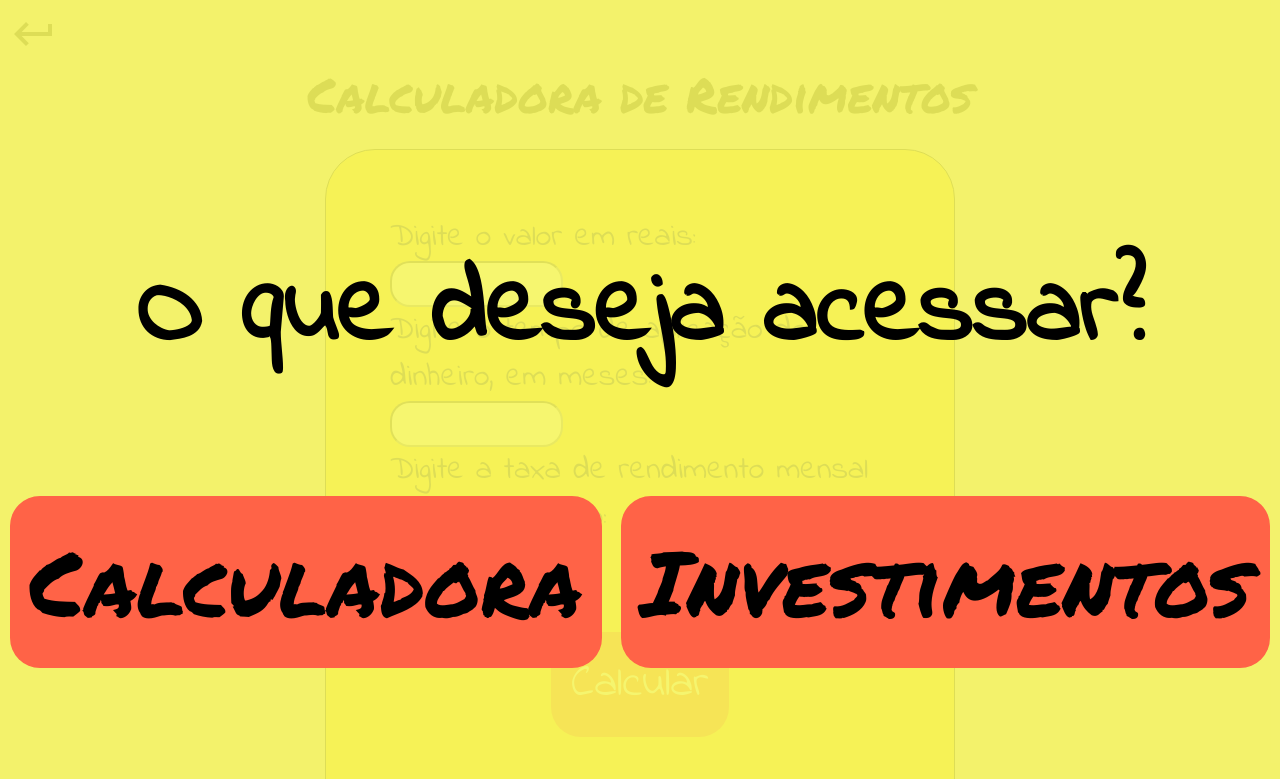
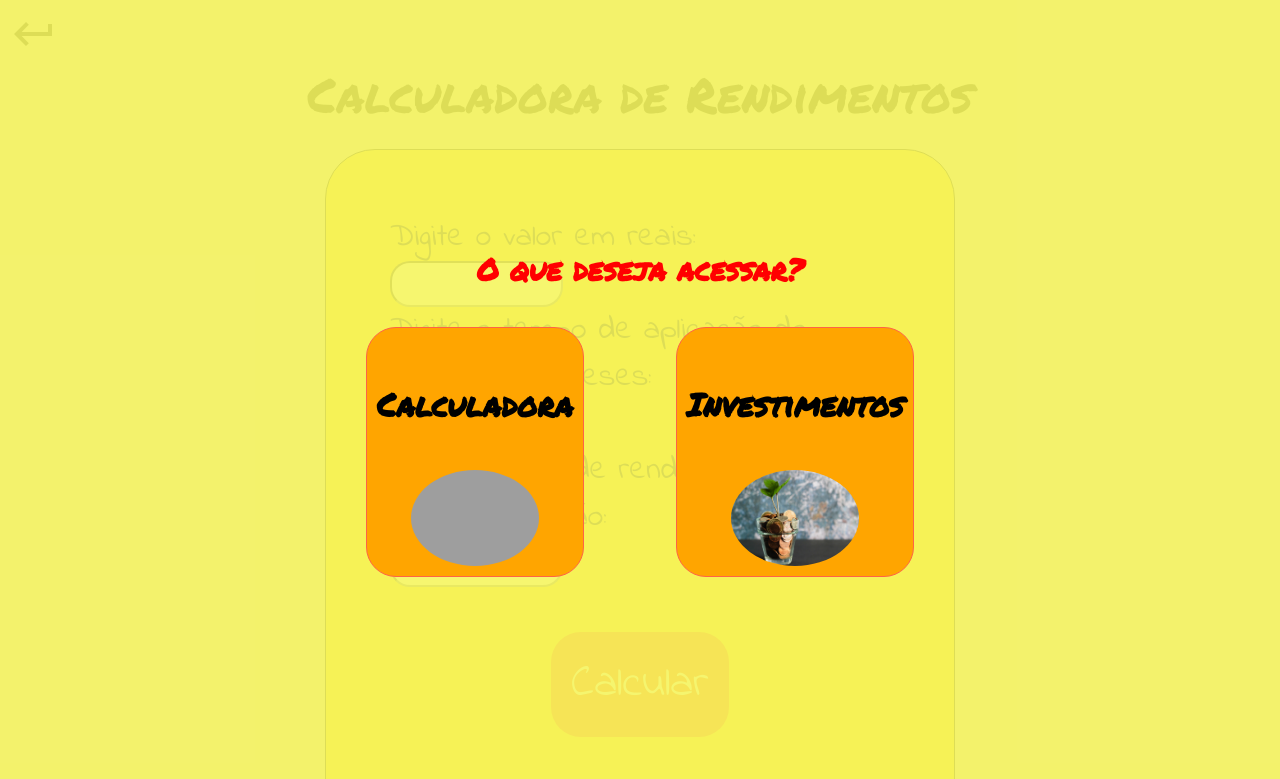
Before and after one commit to dev-ribeiro/investments-simulator, a plain HTML site: page index.html in a window 1280 px wide. Shown: the top 779 px of the page. Drawn offline with Linux system fonts and the light colour scheme; grey boxes are pictures that could not be loaded.

Commit message:
Manipulação do HTML com Javascript

```diff
--- a/index.html
+++ b/index.html
@@ -14,19 +14,6 @@
 
     <div id="back">
         <img src="./assets/icons/keyboard_return_black_48dp.svg" alt="">
-    </div>
-
-    <div class="apresentation" id="apresentation">
-        <h3>O que deseja acessar?</h3>
-        <div class="options">
-            <div class="calculator" id="calculator">
-                Calculadora
-            </div>
-            <div class="investments" id="investments">
-                Investimentos
-            </div>
-        </div>
-
     </div>
 
     <!-- Página calculadora -->
--- a/script/interface.js
+++ b/script/interface.js
@@ -3,18 +3,17 @@ var time = document.getElementById("tempo");
 var fee = document.getElementById("taxa");
 var resultRendimento = document.getElementById("resultadoJuros");
 var resultMontante = document.getElementById("resultadoMontante");
-var apresentation = document.getElementById("apresentation");
-var calculator = document.getElementById("calculator");
-var investments = document.getElementById("investments");
 var back = document.getElementById("back");
 var botao = document.getElementById("botao");
+var body = document.getElementsByTagName('body')[0];
 
-botao.addEventListener('click',calcular);
-calculator.addEventListener('click',closeWindow);
-investments.addEventListener('click',createPage);
-back.addEventListener('click',returnMenu);
+botao.addEventListener('click',calculate);
 
-function calcular() {
+onload = () => {
+    createPageApresentation()
+}
+
+function calculate() {
 
     let convertCapital = Number(capital.value);
     let convertTime = Number(time.value);
@@ -28,16 +27,51 @@ function calcular() {
 
 }
 
-function closeWindow(){
-    apresentation.classList = "none"
+
+
+function createPageApresentation(){
+
+    // Criação dos eleementos
+    let divApresentation = document.createElement('div');
+    let titleApresentation = document.createElement('h3');
+    let divOptions = document.createElement('div');
+    let divCalculator = document.createElement('div');
+    let titleCalculator = document.createElement('h4');
+    let imageCalculator = document.createElement('img');
+    let divInvestments = document.createElement('div');
+    let titleInvestments = document.createElement('h4');
+    let imageInvestments = document.createElement('img');
+
+    // Alocar os elementos
+    body.appendChild(divApresentation);
+    divApresentation.appendChild(titleApresentation);
+    divApresentation.appendChild(divOptions);
+    divOptions.appendChild(divCalculator);
+    divOptions.appendChild(divInvestments);
+    divCalculator.appendChild(titleCalculator);
+    divCalculator.appendChild(imageCalculator);
+    divInvestments.appendChild(titleInvestments);
+    divInvestments.appendChild(imageInvestments);
+
+    // Atribuir classes aos elementos
+    divApresentation.classList = 'apresentation';
+    divOptions.classList = 'options';
+    divCalculator.classList = 'calculator';
+    divInvestments.classList = 'investments';
+
+    // Atribuir o conteúdo aos títulos
+    titleApresentation.innerText = 'O que deseja acessar?';
+    titleCalculator.innerText = 'Calculadora';
+    titleInvestments.innerText = 'Investimentos';
+
+    // Atribuir as imagens
+    imageCalculator.src = '../assets/images/img2.jpg';
+    imageInvestments.src = '../assets/images/img1.jpg';
+
 }
 
-function returnMenu(){
-    apresentation.classList = "apresentation"
-}
+function createPageInvestments(){
 
-function createPage(){
-    let body = document.getElementsByTagName('body')[0];
     let div1 = document.createElement('div');
     div1.innerHTML = "Este conteúdo ainda está em desenvolvimento, volte novamente em outro momento.";
     div1.classList = "teste";
--- a/style/style.css
+++ b/style/style.css
@@ -25,31 +25,71 @@ body{
     position: absolute;
     top: 0;
     left: 0;
+    width: 100vw;
     height: 100vh;
-    width: 100vw;
     display: flex;
+    justify-content: center;
     align-items: center;
-    justify-content: center;
     flex-direction: column;
-    font-family: var(--font-family-indie);
-    font-size: 90px;
     background-color: rgba(245, 245, 96, 0.9);
+    font-family: var(--font-family-permanent);
+}
+
+.apresentation h3{
+    font-size: 30px;
+    color: red;
 }
 
 .options{
-    width: 100%;
     display: flex;
-    flex-direction: row;
+    width: 50%;
+    padding: 5px;
     justify-content: space-around;
 }
 
-.calculator, .investments{
-    font-family: var(--font-family-permanent);
-    padding: 20px;
-    border: none;
+.options div{
+    display: flex;
+    justify-content: center;
+    align-items: center;
+    flex-direction: column;
+    padding: 10px;
+    border: 1px solid tomato;
     border-radius: 30px;
-    background-color: tomato;
-    cursor: pointer;
+    background-color: orange;
+}
+
+.options img{
+    position: relative;
+    width: 8em;
+    height: 6em;
+    border-radius: 50%;
+}
+
+.options h4{
+    font-size: 2em;
+}
+.calculator{
+    transition: 1000ms;
+}
+
+.calculator:hover{
+    background-color: red;
+    color: white;
+    width: 20em;
+    height: 15em;
+    padding: 5px;
+}
+
+.investments{
+    transition: 1000ms;
+}
+
+.investments:hover{
+    background-color: red;
+    color: white;
+    width: 20em;
+    height: 15em;
+    padding: 5px;
 }
 
 /* Investimentos */
```
Also changed, not shown: teste/teste.html (added, +100 -0 lines).
